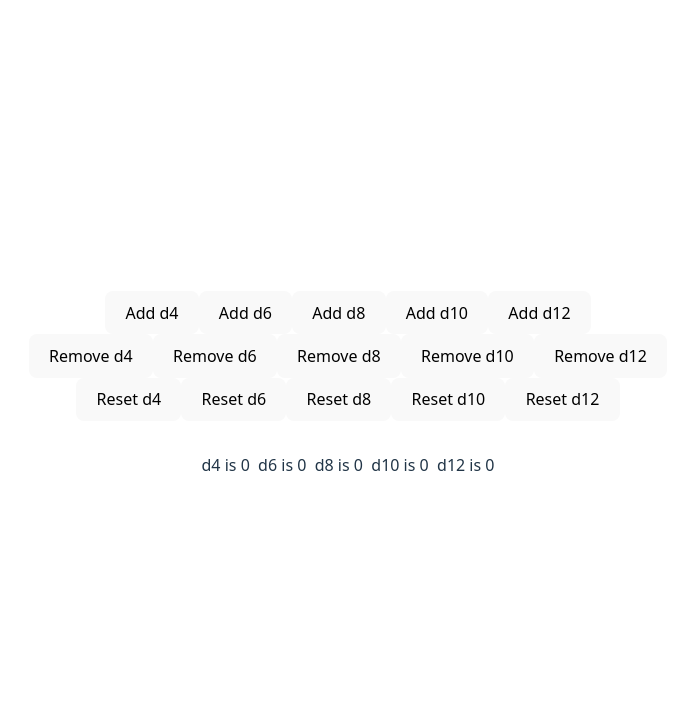
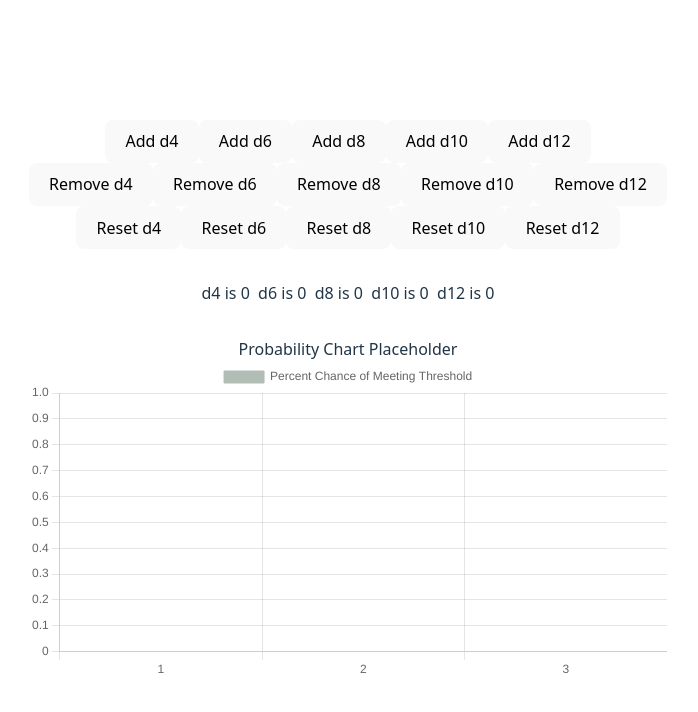
Before and after one commit to emoutrey/MarvelHeroicDicePoolVisualizer, a React (Vite) app: page / in a window 1280 px wide. Shown: the top 712 px of the page, without its empty margins (292-990 px from the left). Built offline with nearby package versions, Linux system fonts and the light colour scheme.

Commit message:
chartjs integration (no data yet)

```diff
--- a/package.json
+++ b/package.json
@@ -12,6 +12,7 @@
   "dependencies": {
     "chart.js": "^4.5.0",
     "react": "^19.1.1",
+    "react-chartjs-2": "^5.3.0",
     "react-dom": "^19.1.1"
   },
   "devDependencies": {
--- a/src/App.tsx
+++ b/src/App.tsx
@@ -1,6 +1,7 @@
 import { useState } from 'react'
 import './App.css'
 import Dice from './Dice'
+import ProbabilityChart from './Chart'
 
 function App() {
   const [d4, setd4] = useState(0)
@@ -11,6 +12,7 @@ function App() {
 
   return (
     <>
+      {/* TODO: Make these pictures of dice or something, buttons are just placeholders */}
       <div>
         <Dice diceLabel="Add d4" diceFunction={() => setd4(d4 + 1)} />
         <Dice diceLabel="Add d6" diceFunction={() => setd6(d6 + 1)} />
@@ -37,6 +39,7 @@ function App() {
         d10 is {d10}&nbsp;
         d12 is {d12}
       </div>
+      <ProbabilityChart label="Probability Chart Placeholder" />
     </>
   )
 }
--- /dev/null
+++ b/src/Chart.tsx
@@ -0,0 +1,55 @@
+import {
+  Chart as ChartJS,
+  CategoryScale,
+  LinearScale,
+  BarElement,
+  Title,
+  Tooltip,
+  Legend,
+} from 'chart.js';
+import { Bar } from 'react-chartjs-2';
+
+ChartJS.register(
+  CategoryScale,
+  LinearScale,
+  BarElement,
+  Title,
+  Tooltip,
+  Legend
+);
+
+export const options = {
+    responsive: true,
+    scales: {
+        y: {
+            beginAtZero: true
+        }
+    }
+};
+
+export const data = {
+    labels: [1, 2, 3],
+    datasets: [{
+        label: 'Percent Chance of Meeting Threshold',
+        data: [],
+        borderWidth: 1,
+        borderColor: '#B2BEB5',
+        backgroundColor: '#B2BEB5',
+    }]
+}
+
+interface Props {
+    label: string;
+}
+
+function ProbabilityChart(props: Props) {
+    const {label} = props;
+    return (
+        <>
+            <div>{label}</div>
+            <Bar options={options} data={data} />
+        </>
+    )
+}
+
+export default ProbabilityChart;
```
Also changed, not shown: 1 other file (tests, documents, lock files or other folders).
